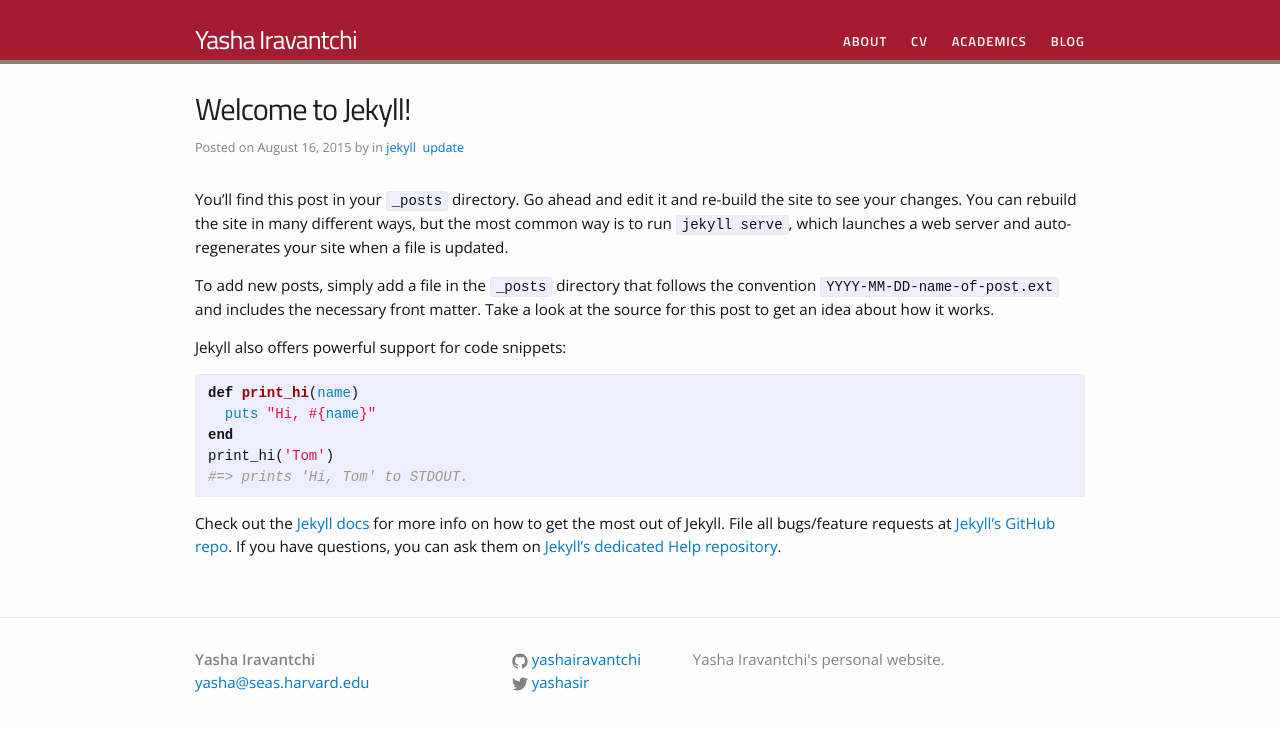
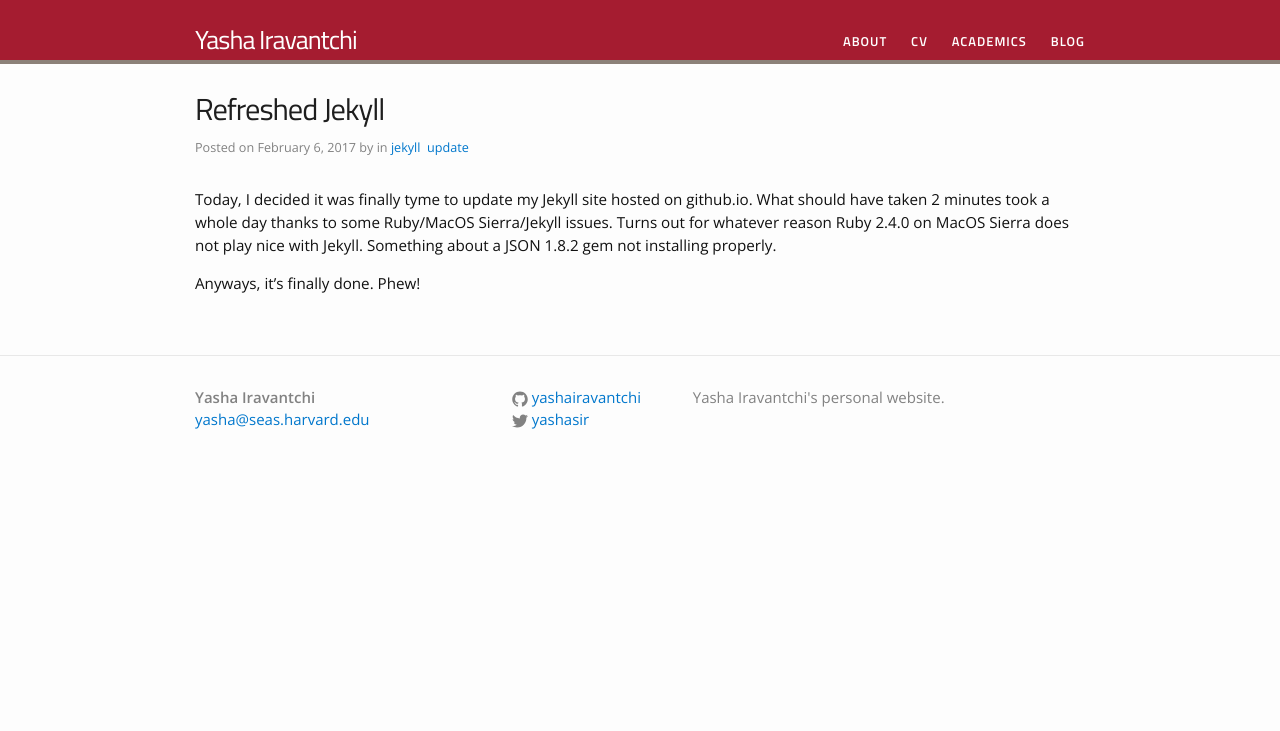
Before and after one commit to yashairavantchi/yashairavantchi.github.io, a Jekyll site: the page built from _posts/2015-08-16-welcome-to-jekyll.markdown, in a window 1280 px wide. Shown: the top 731 px of the page. Built offline with Jekyll 4.4.1, drawn with Linux system fonts in a browser that asks for light colours.

Commit message:
Credit, blog post

```diff
--- a/_posts/2015-08-16-welcome-to-jekyll.markdown
+++ b/_posts/2015-08-16-welcome-to-jekyll.markdown
@@ -1,25 +1,10 @@
 ---
 layout: post
-title:  "Welcome to Jekyll!"
-date:   2015-08-16 15:36:27
+title:  "Refreshed Jekyll"
+date:   2017-02-06 16:30:00
 categories: jekyll update
 ---
-You’ll find this post in your `_posts` directory. Go ahead and edit it and re-build the site to see your changes. You can rebuild the site in many different ways, but the most common way is to run `jekyll serve`, which launches a web server and auto-regenerates your site when a file is updated.
 
-To add new posts, simply add a file in the `_posts` directory that follows the convention `YYYY-MM-DD-name-of-post.ext` and includes the necessary front matter. Take a look at the source for this post to get an idea about how it works.
+Today, I decided it was finally tyme to update my Jekyll site hosted on github.io. What should have taken 2 minutes took a whole day thanks to some Ruby/MacOS Sierra/Jekyll issues. Turns out for whatever reason Ruby 2.4.0 on MacOS Sierra does not play nice with Jekyll. Something about a JSON 1.8.2 gem not installing properly.
 
-Jekyll also offers powerful support for code snippets:
-
-{% highlight ruby %}
-def print_hi(name)
-  puts "Hi, #{name}"
-end
-print_hi('Tom')
-#=> prints 'Hi, Tom' to STDOUT.
-{% endhighlight %}
-
-Check out the [Jekyll docs][jekyll] for more info on how to get the most out of Jekyll. File all bugs/feature requests at [Jekyll’s GitHub repo][jekyll-gh]. If you have questions, you can ask them on [Jekyll’s dedicated Help repository][jekyll-help].
-
-[jekyll]:      http://jekyllrb.com
-[jekyll-gh]:   https://github.com/jekyll/jekyll
-[jekyll-help]: https://github.com/jekyll/jekyll-help
+Anyways, it's finally done. Phew!
```
Also changed, not shown: README.md.
